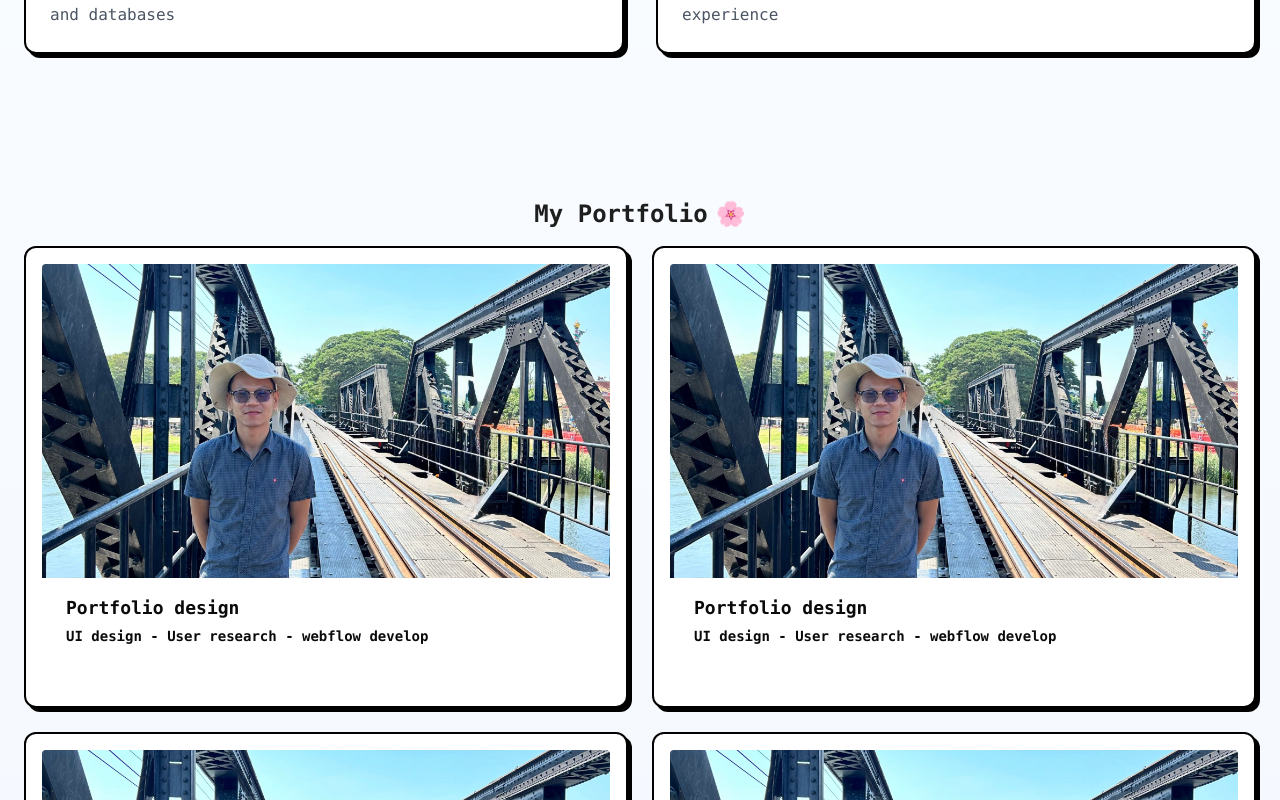
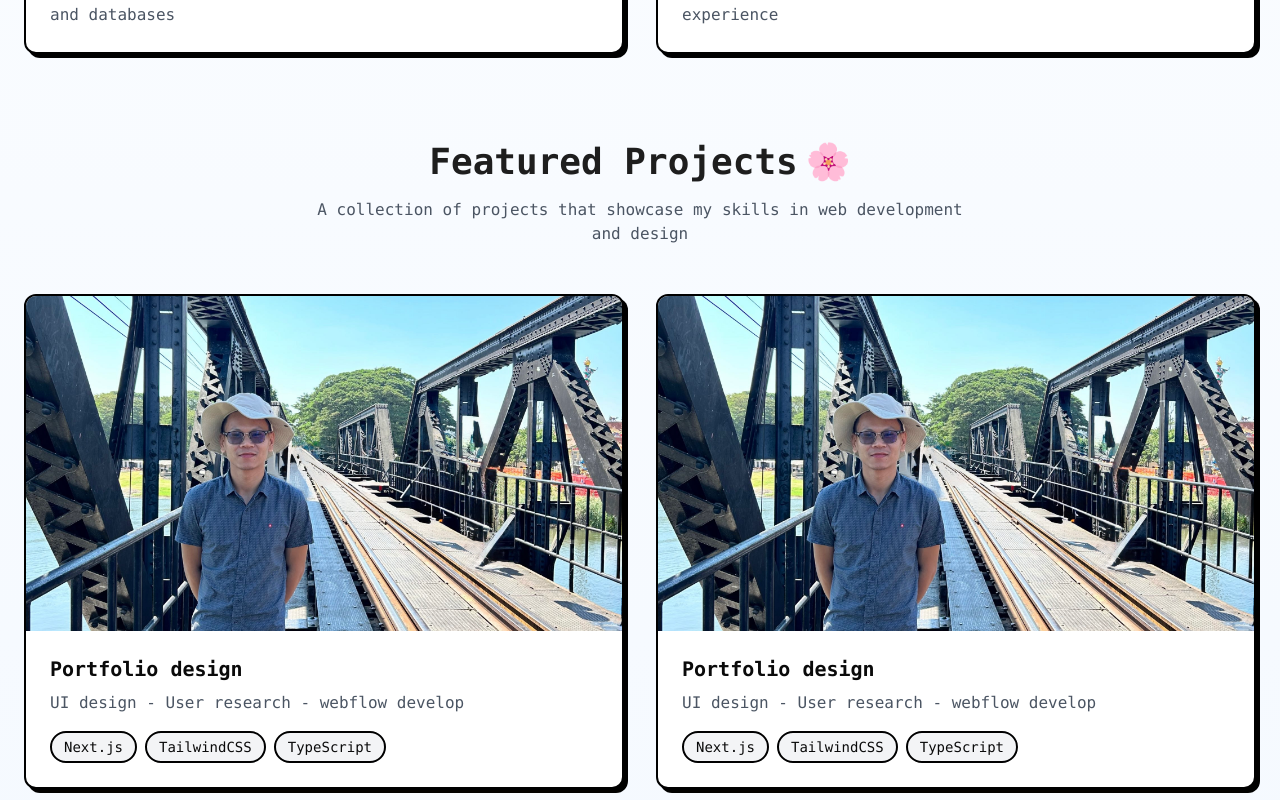
Before and after one commit to Wannasingh/wannasingh-portfolios, a Next.js app: page / in a window 1280 px wide. Shown: the part 1380-2180 px from the top of the page. Built offline with nearby package versions, Linux system fonts and the light colour scheme.

Commit message:
fix: Redesign portfolio-section

```diff
--- a/src/app/components/portfolio-section.tsx
+++ b/src/app/components/portfolio-section.tsx
@@ -2,30 +2,54 @@
 import { Card } from "@/components/ui/card";
 import Image from "next/image";
 import profileImage from "../../images/profile.jpg";
-import { TbExternalLink } from "react-icons/tb";
+import { TbExternalLink, TbBrandGithub } from "react-icons/tb";
 import { motion } from "framer-motion";
+import Link from "next/link";
+import { StaticImageData } from "next/image";
+
+// First, let's add an interface for the portfolio items
+interface PortfolioItem {
+  image: StaticImageData;
+  title: string;
+  description: string;
+  tags?: string[];
+  liveUrl?: string;
+  githubUrl?: string;
+}
 
 export default function Portfolio() {
-  const portfolioItems = [
+  const portfolioItems: PortfolioItem[] = [
     {
-      image: profileImage ,
+      image: profileImage,
       title: "Portfolio design",
       description: "UI design - User research - webflow develop",
-    },
-    {
-      image: profileImage ,
-      title: "Portfolio design",
-      description: "UI design - User research - webflow develop",
+      tags: ["Next.js", "TailwindCSS", "TypeScript"],
+      liveUrl: "https://wannasingh-portfolios.vercel.app/",
+      githubUrl: "https://wannasingh-portfolios.vercel.app/"
     },
     {
       image: profileImage,
       title: "Portfolio design",
       description: "UI design - User research - webflow develop",
+      tags: ["Next.js", "TailwindCSS", "TypeScript"],
+      liveUrl: "https://wannasingh-portfolios.vercel.app/",
+      githubUrl: "https://wannasingh-portfolios.vercel.app/",
     },
     {
       image: profileImage,
       title: "Portfolio design",
       description: "UI design - User research - webflow develop",
+      tags: ["Next.js", "TailwindCSS", "TypeScript"],
+      liveUrl: "https://wannasingh-portfolios.vercel.app/",
+      githubUrl: "https://wannasingh-portfolios.vercel.app/",
+    },
+    {
+      image: profileImage,
+      title: "Portfolio design",
+      description: "UI design - User research - webflow develop",
+      tags: ["Next.js", "TailwindCSS", "TypeScript"],
+      liveUrl: "https://wannasingh-portfolios.vercel.app/",
+      githubUrl: "https://wannasingh-portfolios.vercel.app/",
     },
   ];
 
@@ -35,18 +59,25 @@ export default function Portfolio() {
       whileInView={{ opacity: 1 }}
       viewport={{ once: true }}
       transition={{ duration: 0.8 }}
-      className="container mx-auto px-6 py-16 font-mono space-y-4"
+      className="container mx-auto px-6 py-2 font-mono"
     >
-      <motion.h2
+      <motion.div
         initial={{ opacity: 0, y: 20 }}
         whileInView={{ opacity: 1, y: 0 }}
         viewport={{ once: true }}
         transition={{ duration: 0.6 }}
-        className="text-2xl font-bold flex items-center gap-2 md:justify-center"
+        className="text-center mb-12"
       >
-        My Portfolio <span className="text-blue-500">🌸</span>
-      </motion.h2>
-      <div className="grid grid-cols-1 md:grid-cols-2 gap-6">
+        <h2 className="text-2xl md:text-4xl font-bold mb-4">
+          Featured Projects
+          <span className="text-blue-500 ml-2">🌸</span>
+        </h2>
+        <p className="text-gray-600 max-w-2xl mx-auto">
+          A collection of projects that showcase my skills in web development and design
+        </p>
+      </motion.div>
+
+      <div className="grid grid-cols-1 md:grid-cols-2 gap-8">
         {portfolioItems.map((item, index) => (
           <motion.div
             key={index}
@@ -54,38 +85,44 @@ export default function Portfolio() {
             whileInView={{ opacity: 1, y: 0 }}
             viewport={{ once: true }}
             transition={{ duration: 0.6, delay: index * 0.1 }}
-            className="group relative"
           >
-            <Card className="bg-white px-4 py-4 border-2 border-black shadow-[4px_4px_0px_0px_rgba(0,0,0,1)] transition-all duration-200 hover:-translate-y-1">
+            <Card className="group overflow-hidden border-2 border-black shadow-[4px_4px_0px_0px_rgba(0,0,0,1)] hover:shadow-[6px_6px_0px_0px_rgba(0,0,0,1)] hover:-translate-x-[2px] hover:-translate-y-[2px] transition-all duration-300">
               <div className="relative">
                 <Image
                   src={item.image}
                   alt={item.title}
-                  width={400}
-                  height={300}
-                  className="w-full aspect-[4/3] object-cover rounded-sm md:pb-28 pb-24"
+                  width={600}
+                  height={400}
+                  className="w-full aspect-video object-cover transition-transform duration-300 group-hover:scale-100"
                 />
-                <motion.div
-                  initial={{ opacity: 0, x: -20 }}
-                  whileInView={{ opacity: 1, x: 0 }}
-                  viewport={{ once: true }}
-                  transition={{ duration: 0.4, delay: 0.2 + index * 0.1 }}
-                  className="absolute bottom-14 md:bottom-16 left-3 px-3 py-1"
-                >
-                  <p className="font-bold text-lg">{item.title}</p>
-                </motion.div>
-                <motion.div
-                  initial={{ opacity: 0, x: -20 }}
-                  whileInView={{ opacity: 1, x: 0 }}
-                  viewport={{ once: true }}
-                  transition={{ duration: 0.4, delay: 0.3 + index * 0.1 }}
-                  className="absolute bottom-4 md:bottom-10 left-3 text-xl px-3 py-1"
-                >
-                  <p className="font-bold text-sm">{item.description}</p>
-                </motion.div>
-                <button className="absolute bottom-3 right-3 bg-white p-1.5 border-2 border-black rounded-sm shadow-[2px_2px_0px_0px_rgba(0,0,0,1)] opacity-0 group-hover:opacity-100 transition-opacity">
-                  <TbExternalLink />
-                </button>
+                <div className="absolute inset-0 bg-black bg-opacity-60 opacity-0 group-hover:opacity-100 transition-opacity duration-300 flex items-center justify-center gap-4">
+                  {item.liveUrl && (
+                    <Link href={item.liveUrl || '#'} className="bg-blue-500 p-2 rounded-lg border-2 border-white text-white hover:bg-blue-600 transition-colors">
+                      <TbExternalLink size={20} />
+                    </Link>
+                  )}
+                  {item.githubUrl && (
+                    <Link href={item.githubUrl || '#'} className="bg-gray-800 p-2 rounded-lg border-2 border-white text-white hover:bg-gray-900 transition-colors">
+                      <TbBrandGithub size={20} />
+                    </Link>
+                  )}
+                </div>
+              </div>
+              <div className="p-6">
+                <h3 className="text-xl font-bold mb-2">{item.title}</h3>
+                <p className="text-gray-600 mb-4">{item.description}</p>
+                {item.tags && (
+                  <div className="flex flex-wrap gap-2">
+                    {item.tags.map((tag, tagIndex) => (
+                      <span
+                        key={tagIndex}
+                        className="bg-gray-100 px-3 py-1 text-sm border-2 border-black rounded-full"
+                      >
+                        {tag}
+                      </span>
+                    ))}
+                  </div>
+                )}
               </div>
             </Card>
           </motion.div>
```
